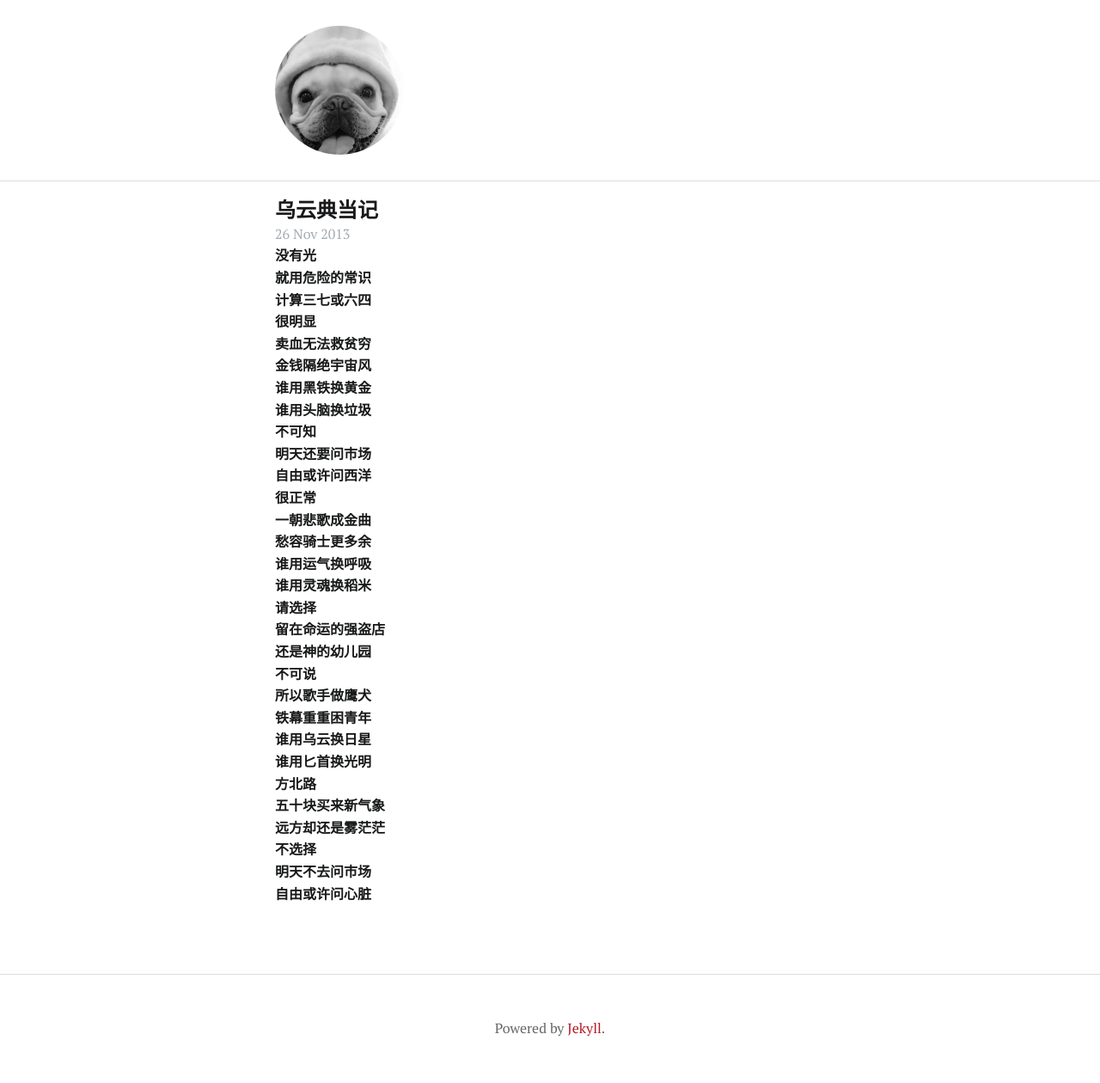
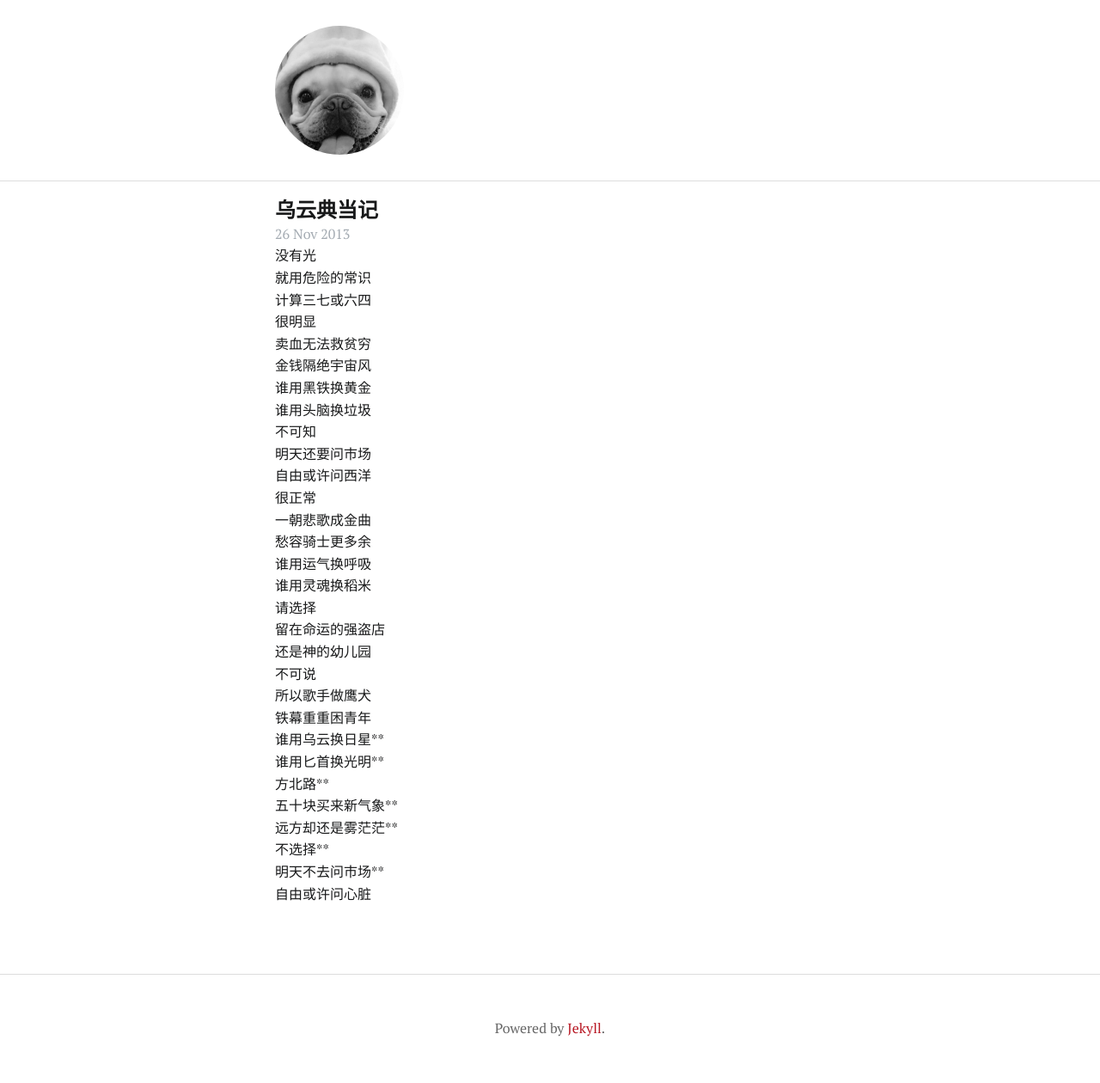
Before and after one commit to jsonchi/jsonchi.github.io, a Jekyll site: the page built from _posts/2013-11-26-乌云典当记.markdown, in a window 1280 px wide. Shown: the whole page at 86% size. Built offline with Jekyll 4.4.1, drawn with Linux system fonts in a browser that asks for light colours; Markdown is read by kramdown in place of the engine named in the settings.

Commit message:
modify some detail

```diff
--- a/_posts/2013-11-26-乌云典当记.markdown
+++ b/_posts/2013-11-26-乌云典当记.markdown
@@ -6,45 +6,45 @@ tag:    [lyrics]
 categories: jekyll update
 ---
 
-  **没有光**
-  **就用危险的常识**
-  **计算三七或六四**
-  **很明显**
-  **卖血无法救贫穷**
-  **金钱隔绝宇宙风**
+  没有光
+  就用危险的常识
+  计算三七或六四
+  很明显
+  卖血无法救贫穷
+  金钱隔绝宇宙风
 
 
-  **谁用黑铁换黄金**
-  **谁用头脑换垃圾**
+  谁用黑铁换黄金
+  谁用头脑换垃圾
 
 
-  **不可知**
-  **明天还要问市场**
-  **自由或许问西洋**
-  **很正常**
-  **一朝悲歌成金曲**
-  **愁容骑士更多余**
+  不可知
+  明天还要问市场
+  自由或许问西洋
+  很正常
+  一朝悲歌成金曲
+  愁容骑士更多余
 
 
-  **谁用运气换呼吸**
-  **谁用灵魂换稻米**
+  谁用运气换呼吸
+  谁用灵魂换稻米
 
 
-  **请选择**
-  **留在命运的强盗店**
-  **还是神的幼儿园**
-  **不可说**
-  **所以歌手做鹰犬**
-  **铁幕重重困青年**
+  请选择
+  留在命运的强盗店
+  还是神的幼儿园
+  不可说
+  所以歌手做鹰犬
+  铁幕重重困青年
 
 
-  **谁用乌云换日星**
-  **谁用匕首换光明**
+  谁用乌云换日星**
+  谁用匕首换光明**
 
 
-  **方北路**
-  **五十块买来新气象**
-  **远方却还是雾茫茫**
-  **不选择**
-  **明天不去问市场**
-  **自由或许问心脏**
+  方北路**
+  五十块买来新气象**
+  远方却还是雾茫茫**
+  不选择**
+  明天不去问市场**
+  自由或许问心脏
--- a/index.html
+++ b/index.html
@@ -12,7 +12,7 @@ title: Bloooog
 	<h2><a href="{{ post.url }}">{{ post.title }}</a></h2>
       </header>
       <section class="content">
-	<p class="intro"></p>
+	<p class="intro">{{ post.excerpt }}</p>
       </section>
     </article>
     {% endfor %}
```
Also changed, not shown: _posts/2013-11-22-在这颗行星所有的酒馆.markdown (+24 -24 lines), assets/on-the-road.jpg (added).
